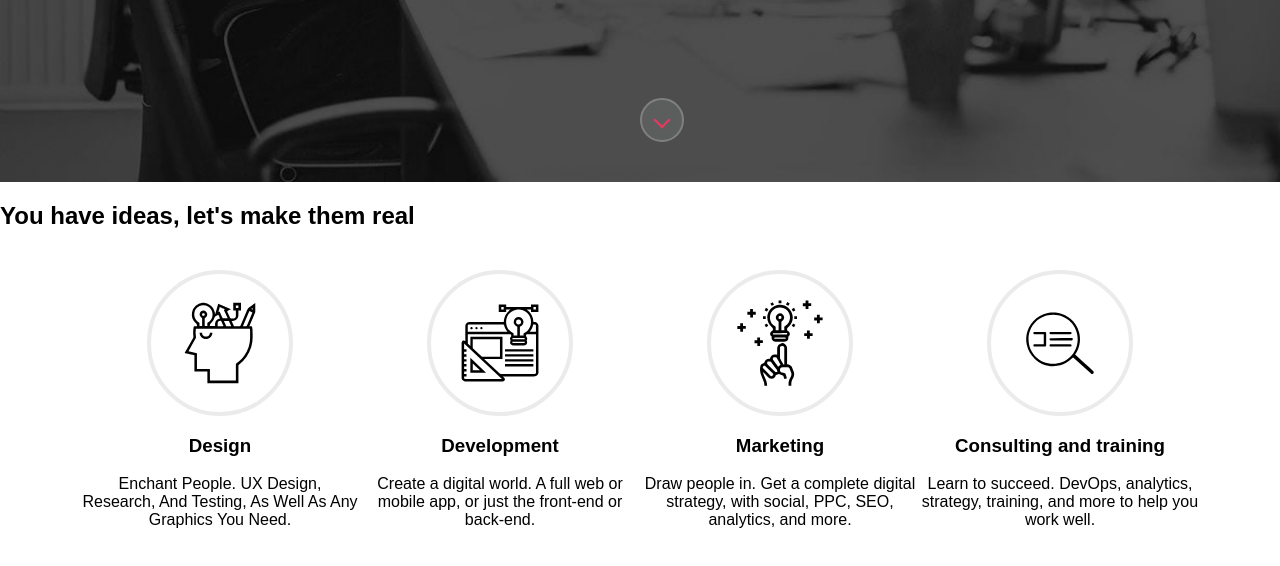
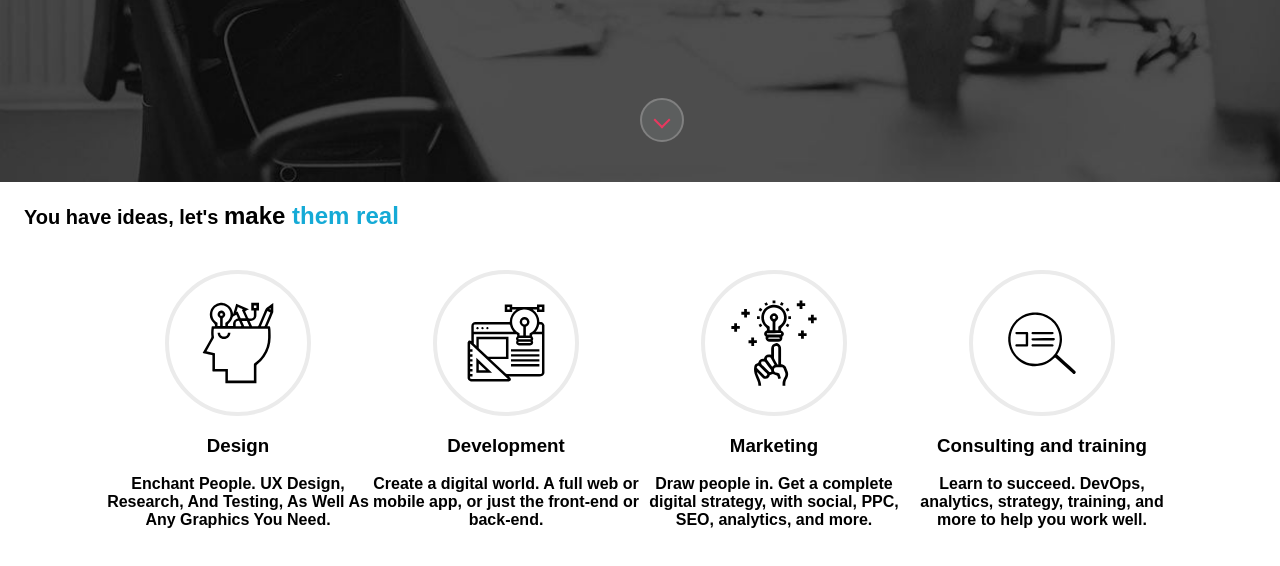
Before and after one commit to eliskaprichystalova/blueberry-selfstudy, a plain HTML site: page index.html in a window 1280 px wide. Shown: the part 618-1184 px from the top of the page. Drawn offline with Linux system fonts and the light colour scheme.

Commit message:
coding h2

```diff
--- /dev/null
+++ b/css/components/container.css
@@ -0,0 +1,5 @@
+.container {
+	max-width: : 1366px;
+	padding: 0px 24px;
+	margin: 0 auto;
+}
--- a/css/main.css
+++ b/css/main.css
@@ -1,5 +1,8 @@
 @import "./reset.css";
+@import "./variables.css";
 @import "./navigation.css";
 @import "./layout.css";
 @import "./intro.css";
-@import "./icon-box.css"
+@import "./icon-box.css";
+@import "./components/container.css";
+@import "./typo.css";
--- /dev/null
+++ b/css/typo.css
@@ -0,0 +1,7 @@
+h2 span {
+	display: inline-block;
+}
+
+h2 strong {
+	color: var(--color-primary);
+}
--- /dev/null
+++ b/css/variables.css
@@ -0,0 +1,3 @@
+body {
+	--color-primary: rgb(21, 170, 214);
+}
--- a/index.html
+++ b/index.html
@@ -4,9 +4,7 @@
 		<title>Page Title</title>
 		<link rel="stylesheet" href="css/main.css">
 	</head>
-
 	<body>
-
 		<header class="header">
 			<a class="logo" href="/adf"><img src="images/logo.svg"></a>
 			<ul class="navigation">
@@ -17,15 +15,12 @@
 				<li><a href="/contact">Contact</a></li>
 			</ul>
 		</header>
-
 		<div class="intro-block">
 			<h1>We create <br /><strong>digital worlds</strong></h1>
-
 			<a class="link-down" href="#kotva"></a>
 		</div>
-
-	<h2>You have ideas, let's make them real</h2>
-
+		<div class="container">
+			<h2><span><small>You have ideas, let's </small>make <strong>them real<strong></span></h2>
 			<div class="iconboxes">
 				<div class="iconbox">
 					<span class="img"><img src="icons/design.svg"></span>
@@ -48,6 +43,6 @@
 					<p>Learn to succeed. DevOps, analytics, strategy, training, and more to help you work well.</p>
 				</div>
 			</div>
-
+		</div>
 	</body>
 </html>
```
Also changed, not shown: css/icon-box.css (indentation only). Lines whose indentation alone changed are shown as unchanged.
